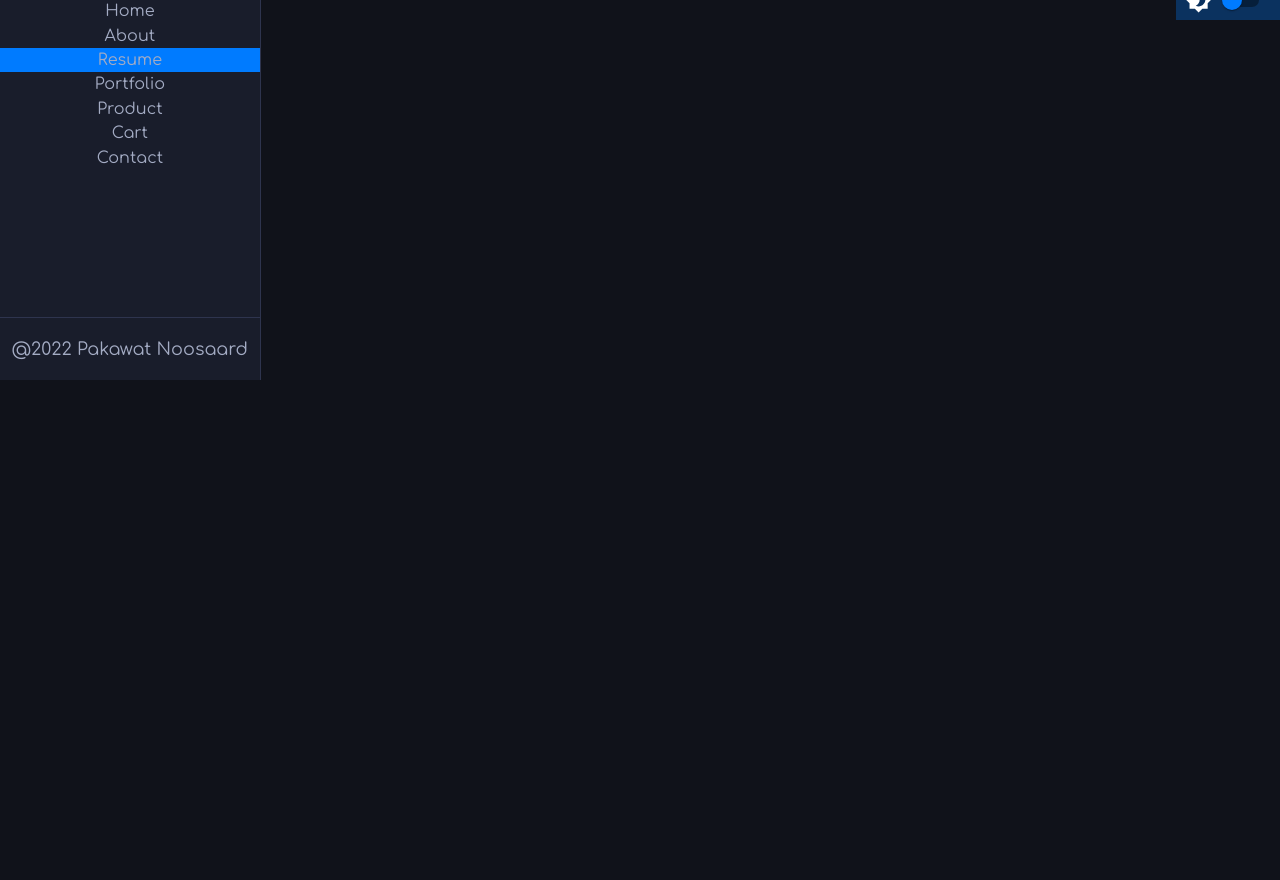
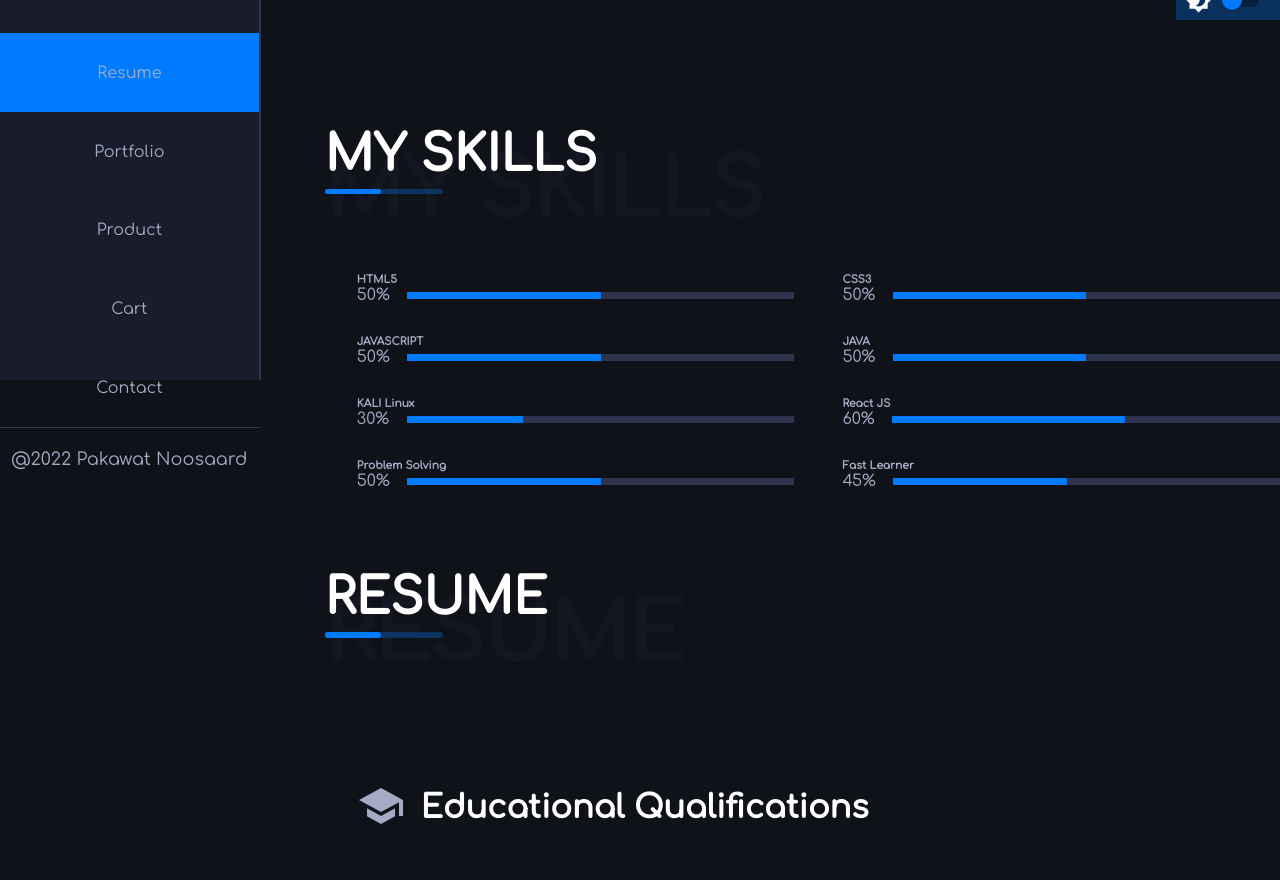
Before and after one commit to PakawatNoosaard/ReactFinalProject, a React (Create React App) app: page /resume in a window 1280 px wide. Shown: the part 420-1300 px from the top of the page. Before the commit the page ends 800 px from the top, so only its background shows below. Built offline with nearby package versions, Linux system fonts and the light colour scheme.

Commit message:
commit-8

```diff
--- a/src/Components/Navigation.js
+++ b/src/Components/Navigation.js
@@ -61,7 +61,7 @@ const NavigationStyled = styled.nav`
     align-items: center;
     height: 100%;
     width: 100%;
-    border-right: 1px solid var(--border-color);
+    border-right: 2px solid var(--border-color);
 
     .avatar{
         width: 100%;
@@ -69,7 +69,7 @@ const NavigationStyled = styled.nav`
         text-align: center;
         padding: 2rem 0;
         img{
-            width: 80%;
+            width: 90%;
             border-radius: 50%;
             border: 8px solid var(--border-color);
         }
@@ -86,7 +86,7 @@ const NavigationStyled = styled.nav`
             display: block;
             a{
                 display: block;
-                padding: .2rem 0;
+                padding: 1.9rem 0;
                 position: relative;
                 &:hover{
                     cursor: pointer;
--- /dev/null
+++ b/src/Components/Resume.js
@@ -0,0 +1,56 @@
+import React from 'react';
+import styled from 'styled-components';
+import SchoolIcon from '@material-ui/icons/School';
+import BusinessCenterIcon from '@material-ui/icons/BusinessCenter';
+import SmallTitle from '../Components/SmallTitle';
+import Title from '../Components/Title';
+import {InnerLayout} from '../styles/Layout';
+import ResumeItem from '../Components/ResumeItem'
+
+function Resume() {
+    const briefcase = <BusinessCenterIcon />
+    const school = <SchoolIcon />
+    return (
+        <ResumeStyled>
+            <Title title={'Resume'} span={'Resume'} />
+            <InnerLayout>
+                <div className="small-title u-small-title-margin">
+                    <SmallTitle icon={school} title={'Educational Qualifications'} />
+                </div>
+                <div className="resume-content ">
+                    <ResumeItem
+                        year={'2006-2011'}
+                        title={'Junior High School'}
+                        subTitle={'Banbangkaphi School'}
+                        text={'Scine-Math'}
+                    />
+                    <ResumeItem
+                        year={'2011-2017'}
+                        title={'High School'}
+                        subTitle={'Nawamintarachinutit Benjamarachalai School'}
+                        text={'Business-Eng'}
+                    />
+                    <ResumeItem
+                        year={'2018-2022'}
+                        title={'Bachelor'}
+                        subTitle={'Thai-Nichi Institue of Technology'}
+                        text={'Faculty of Information Technology '}
+                    />
+                </div>
+            </InnerLayout>
+        </ResumeStyled>
+    )
+}
+
+const ResumeStyled = styled.section`
+    .small-title{
+        padding-bottom: 3rem;
+    }
+    .u-small-title-margin{
+        margin-top: 4rem;
+    }
+    .resume-content{
+        border-left: 2px solid var(--border-color);
+    }
+`;
+export default Resume
--- a/src/Components/Skill.js
+++ b/src/Components/Skill.js
@@ -1,5 +1,8 @@
 import React from 'react'
 import styled from 'styled-components';
+import {InnerLayout, MainLayout, } from '../styles/Layout'
+import Title from '../Components/Title'
+import ProgressBar from './Progressbar'
 
 function Skills() {
     return (
@@ -10,39 +13,45 @@ function Skills() {
                     <div className="skills">
                         <ProgressBar
                             title={'HTML5'}
-                            width={'70%'}
-                            text={'70%'}
+                            width={'50%'}
+                            text={'50%'}
                         />
                         <ProgressBar
                             title={'CSS3'}
-                            width={'90%'}
-                            text={'90%'}
+                            width={'50%'}
+                            text={'50%'}
                         />
                         <ProgressBar
                             title={'JAVASCRIPT'}
-                            width={'85%'}
-                            text={'85%'}
+                            width={'50%'}
+                            text={'50%'}
                         />
                         <ProgressBar
                             title={'JAVA'}
+                            width={'50%'}
+                            text={'50%'}
+                        />
+                        <ProgressBar
+                            title={'KALI Linux'}
+                            width={'30%'}
+                            text={'30%'}
+                        />
+                        <ProgressBar
+                            title={'React JS'}
                             width={'60%'}
                             text={'60%'}
                         />
                         <ProgressBar
-                            title={'PYTHON'}
-                            width={'95%'}
-                            text={'95%'}
+                            title={'Problem Solving'}
+                            width={'50%'}
+                            text={'50%'}
                         />
                         <ProgressBar
-                            title={'React JS'}
-                            width={'75%'}
-                            text={'75%'}
+                             title={'Fast Learner'}
+                             width={'45%'}
+                             text={'45%'}
                         />
-                        <ProgressBar
-                            title={'UNITY'}
-                            width={'75%'}
-                            text={'75%'}
-                        />
+
                     </div>
                 </InnerLayout>
         </SkillsStyled>
--- a/src/Pages/HomePage.js
+++ b/src/Pages/HomePage.js
@@ -12,11 +12,15 @@ const HomePage = () => {
       <div className='typography'>
 
       <div className="pic">
-            <img src={pic} alt=""/>
+            <img src={pic} alt="profile" className="profilepic" />
         </div>
           <h1>Hi I'm<span> Pakawat Noosaard </span></h1>
-          <ReactTypingEffect text={['Hi I am Pakawat Noosaard', 'I am a Web Developer']} speed={80} eraseDelay={200} className="typingeffect" />
-          <p>Lorem Ipsum is simply dummy text of the printing and typesetting industry. Lorem Ipsum has been the industry's standard dummy text ever since the 1500s, when an unknown printer took a galley of type and scrambled it to make a type specimen book. It has survived not only five centuries</p>
+          <ReactTypingEffect text={['I am a Web Developer']} speed={80} eraseDelay={200} className="typingeffect" />
+          <p>Let me introduce myself. My nicknamename is Nut</p>
+          <p>I’m 23 years old. My birthday is the 30th of September 1998.
+
+          </p>
+
           <div className='icons'>
           <div className='icon i-facebook'><FacebookIcon /></div>
           <div className='icon i-github'><GitHubIcon /></div>
@@ -33,65 +37,66 @@ const HomePageStyled = styled.header`
   width: 100%;
   height: 100vh;
   position: relative;
-
-    .pic{
-        width: 40%;
-        border-bottom: 1px solid var(--border-color);
-        text-align: center;
-        padding: 2rem 0;
-        img{
-            width: 80%;
-            border-radius: 50%;
-            border: 8px solid var(--border-color);
-        }
-    }
-
-    .typography{
+  .typography {
     position: absolute;
     top: 50%;
     left: 50%;
     transform: translate(-50%, -50%);
     text-align: center;
     width: 80%;
-
-        .icons{
+    .icons {
       display: flex;
       justify-content: center;
       margin-top: 1rem;
-            .icon{
+      .icon {
         border: 2px solid var(--border-color);
         display: flex;
         align-items: center;
         justify-content: center;
         border-radius: 50%;
-                transition: all .4s ease-in-out;
+        transition: all 0.4s ease-in-out;
         cursor: pointer;
-                &:hover{
+        &:hover {
           border: 2px solid var(--primary-color);
           color: var(--primary-color);
         }
-                &:not(:last-child){
+        &:not(:last-child) {
           margin-right: 1rem;
         }
-                svg{
-                    margin: .5rem;
+        svg {
+          margin: 0.5rem;
         }
       }
-
-            .i-youtube{
-                &:hover{
+      .i-youtube {
+        &:hover {
           border: 2px solid red;
           color: red;
         }
       }
-            .i-github{
-                &:hover{
-                    border: 2px solid #5F4687;
-                    color: #5F4687;
+      .i-github {
+        &:hover {
+          border: 2px solid #5f4687;
+          color: #5f4687;
         }
       }
     }
   }
+  .pic {
+    img{
+        width: 30%;
+        border-radius: 50%;
+        border: 8px solid var(--border-color);
+    }
+    border-radius: 50%;
+    &:hover {
+      background: white;
+      filter: contrast(50%);
+    }
+  }
+  .typingeffect {
+    text-decoration: bolder;
+    font-size: 40px;
+  }
 `;
 
 export default HomePage
--- a/src/Pages/ResumePage.js
+++ b/src/Pages/ResumePage.js
@@ -1,6 +1,9 @@
 import React from 'react'
 import Title from '../Components/Title'
 import { MainLayout, InnerLayout } from "../styles/Layout"
+import styled from 'styled-components'
+import Resume from '../Components/Resume'
+import Skills from '../Components/Skill'
 
 
 const ResumePage = () => {
@@ -12,8 +15,20 @@ const ResumePage = () => {
             </InnerLayout>
     </MainLayout>
 
+    <ResumePageStyled>
+        <MainLayout>
+            <InnerLayout>
+                <Skills/>
+                <Resume/>
+            </InnerLayout>
+        </MainLayout>
+    </ResumePageStyled>
     </>
   )
 }
 
+const ResumePageStyled = styled.div`
+
+`
+
 export default ResumePage
```
Lines whose indentation alone changed are shown as unchanged.
